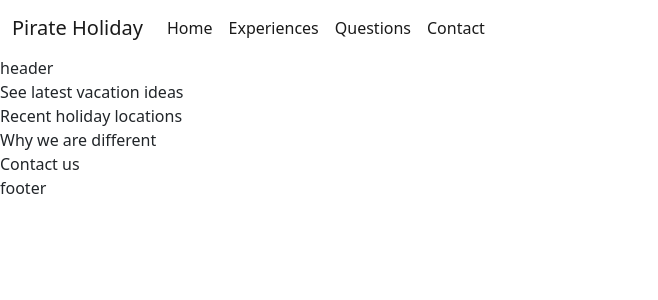
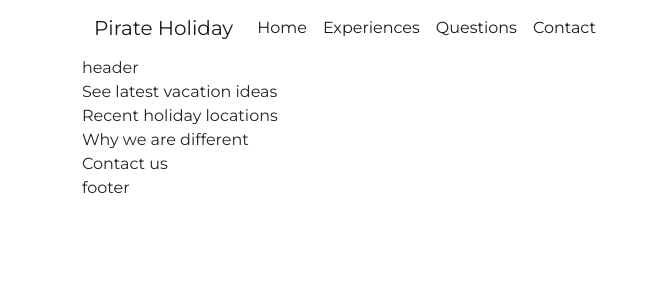
Before and after one commit to mwafy092/private-holidays, a Vue app: page / in a window 1280 px wide. Shown: the top 300 px of the page, without its empty margins (0-658 px from the left). Built offline with nearby package versions, Linux system fonts and the light colour scheme.

Commit message:
adding base font

```diff
--- a/src/App.vue
+++ b/src/App.vue
@@ -21,9 +21,11 @@ export default {
 };
 </script>
 
-<style scoped>
+<style>
+@import url("https://fonts.googleapis.com/css2?family=Montserrat:wght@400;500;600;700&display=swap");
 .container {
   max-width: 1920px;
   padding: 0;
+  font-family: "Montserrat", sans-serif;
 }
 </style>
```
